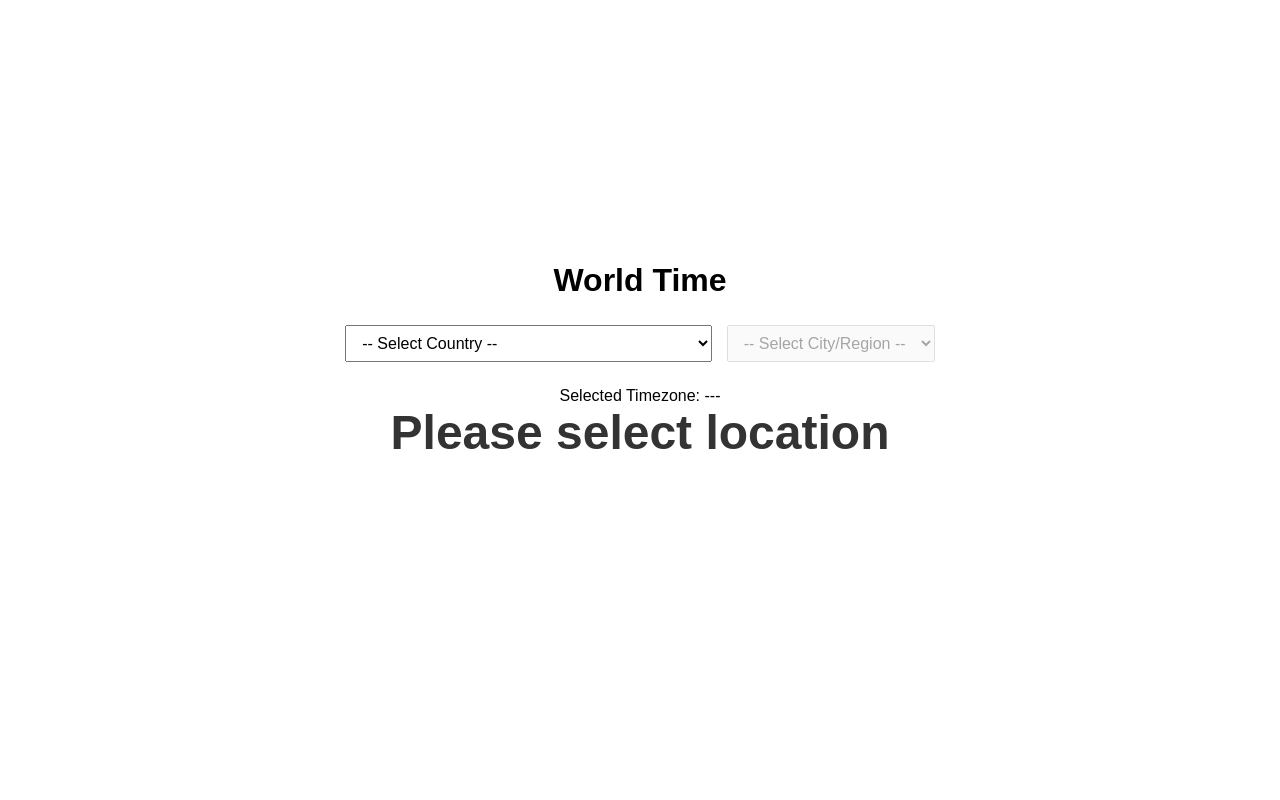
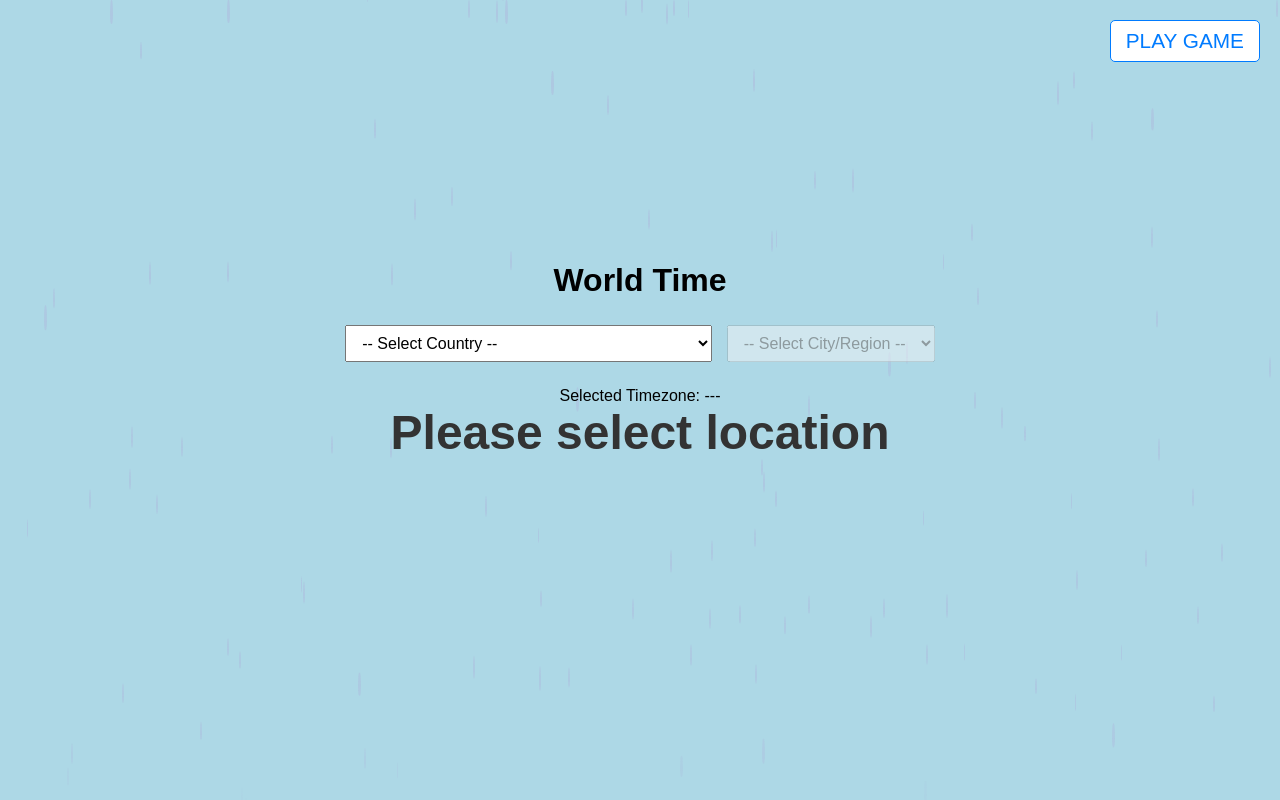
Before and after one commit to PantherPro20/Jules_Website, a Flask app: page / in a window 1280 px wide. Run offline with Flask 3, Linux system fonts and the light colour scheme.

Commit message:
feat: Add visual effects and Dino game page to Flask app
This commit introduces several new features to the Flask application:
1.  A light blue background for the main page.
2.  A falling raindrops animation effect on the main page.
3.  Integration of a placeholder Chrome Dino game on a separate page.

Detailed changes:
- **Visual Enhancements (`templates/index.html`):**
    - Set body background to light blue (`#add8e6`).
    - Implemented a falling raindrops effect using HTML, CSS, and
      JavaScript. This includes a dedicated container for the raindrops,
      CSS for their appearance and animation, and JS for dynamic
      creation and management.
- **Dino Game Integration:**
    - Created placeholder files and directory structure for the Dino game
      at `static/dino_game/` (including `script.js`, `style.css`, and
      empty image assets in `static/dino_game/assets/`). You
      will need to replace these with actual game files from the
      chosen repository (KarthikNedunchezhiyan/google-chrome-dino).
    - Created a new HTML page `templates/dino_game.html` dedicated to
      hosting the game. This page includes links to the game's static
      assets and a container for the game.
    - Added a new route `@app.route('/play_dino_game')` in `app.py`
      to serve `dino_game.html`.
    - Confirmed Flask's default static file serving will handle assets
      from the `static/` directory.
    - Added a "PLAY GAME" button to `templates/index.html` (top-right,
      fixed position) that links to the `/play_dino_game` page.
    - Removed any old JavaScript from `index.html` that was intended
      for a same-page Dino game display.

The application now has enhanced visuals and a dedicated (though
currently placeholder) page for the Dino game.

```diff
--- a/app.py
+++ b/app.py
@@ -43,6 +43,10 @@ def api_timezones_for_country(country_code):
     except KeyError:
         return jsonify(error="Invalid country code"), 404
 
+@app.route('/play_dino_game')
+def play_dino_game():
+    return render_template('dino_game.html')
+
 if __name__ == '__main__':
     # Note: When run with "flask run", it uses host/port from ENV vars or defaults.
     # For direct "python app.py" execution (not used by Docker typically):
--- /dev/null
+++ b/static/dino_game/style.css
@@ -0,0 +1,4 @@
+/* Placeholder for Dino Game styles from KarthikNedunchezhiyan/google-chrome-dino */
+/* Actual styles would be copied from the www/style.css of that repository */
+body { margin: 0; overflow: hidden; background-color: #f7f7f7; } /* Common for games */
+#game-container canvas { display: block; margin: 0 auto; } /* Assuming game runs in a canvas within game-container */
--- a/templates/index.html
+++ b/templates/index.html
@@ -14,10 +14,31 @@
             min-height: 90vh;
             margin: 0;
             text-align: center;
+            background-color: #add8e6; /* Added/Updated this line */
         }
         .content-wrapper {
             /* Basic wrapper if needed, can be empty if body handles all */
+            position: relative; /* Added to allow absolute positioning of children if needed, though button is fixed */
         }
+
+        #play-dino-button {
+            position: fixed;
+            top: 20px;
+            right: 20px;
+            font-size: 1.3em;
+            text-decoration: none;
+            color: #007bff;
+            background-color: white;
+            padding: 8px 15px;
+            border-radius: 5px;
+            border: 1px solid #007bff;
+            z-index: 1001;
+        }
+        #play-dino-button:hover {
+            background-color: #007bff;
+            color: white;
+        }
+
         #time-info-container {
             margin-top: 20px;
             margin-bottom: 20px;
@@ -33,10 +54,37 @@
             font-size: 1em;
             margin: 5px; /* Added some margin for better spacing */
         }
+
+        /* Raindrop styles */
+        .raindrop {
+            position: absolute;
+            background-color: rgba(174, 194, 224, 0.7); /* Light blue, semi-transparent - same as body or slightly different for effect */
+            /* For medium size, let's use a slightly larger base than before */
+            width: 2px;
+            height: 20px; /* Increased height for 'medium' feel */
+            border-radius: 50% 50% 50% 50% / 60% 60% 40% 40%; /* Teardrop shape */
+            animation: fall linear infinite;
+        }
+
+        @keyframes fall {
+            0% {
+                transform: translateY(-25px); /* Start further above screen */
+                opacity: 1;
+            }
+            90% {
+                opacity: 0.9; /* Start fading a bit earlier */
+            }
+            100% {
+                transform: translateY(100vh); /* Fall to bottom of viewport height */
+                opacity: 0;
+            }
+        }
     </style>
 </head>
 <body>
+    <div id="raindrop-container" style="position: fixed; top: 0; left: 0; width: 100%; height: 100%; z-index: -1; overflow: hidden; pointer-events: none;"></div>
     <div class="content-wrapper">
+        <a href="/play_dino_game" id="play-dino-button">PLAY GAME</a>
         <h1>World Time</h1>
 
         <div>
@@ -143,8 +191,46 @@
 
         document.addEventListener('DOMContentLoaded', () => {
             populateCountries();
+            initRain();
+            // Removed old dino game JS event listeners and related variables
         });
         setInterval(updateTime, 1000);
+
+        function createRaindrop() {
+            const container = document.getElementById('raindrop-container');
+            if (!container) return;
+
+            const drop = document.createElement('div');
+            drop.classList.add('raindrop');
+
+            drop.style.left = Math.random() * 100 + 'vw';
+
+            const fallDuration = Math.random() * 2 + 3; // Duration between 3s and 5s for medium speed
+            drop.style.animationDuration = fallDuration + 's';
+
+            drop.style.animationDelay = Math.random() * 4 + 's'; // Stagger start times
+
+            // Slightly vary raindrop dimensions for a more natural look
+            const randomHeight = Math.random() * 10 + 15; // Height between 15px and 25px for 'medium'
+            drop.style.height = randomHeight + 'px';
+            drop.style.width = (randomHeight / 10) + 'px'; // Maintain a reasonable aspect ratio for teardrops (e.g., 10:1 height:width)
+
+            container.appendChild(drop);
+
+            setTimeout(() => {
+                if (drop.parentNode === container) {
+                   container.removeChild(drop);
+                }
+            }, (fallDuration + parseFloat(drop.style.animationDelay || 0)) * 1000 + 100);
+        }
+
+        function initRain() {
+            const numberOfDrops = 120; // Adjust for desired density
+            for (let i = 0; i < numberOfDrops; i++) {
+                setTimeout(createRaindrop, Math.random() * 3000); // Stagger initial creation
+            }
+            setInterval(createRaindrop, 200); // Continuously add new drops (e.g., 5 per second)
+        }
     </script>
 </body>
 </html>
```
Also changed, not shown: static/dino_game/script.js (added, +25 -0 lines), templates/dino_game.html (added, +44 -0 lines), static/dino_game/assets/cloud.png (added), static/dino_game/assets/dino_sprite.png (added), static/dino_game/assets/gameover_text.png (added), static/dino_game/assets/ground_tile.png (added), static/dino_game/assets/obstacle_bird.png (added), static/dino_game/assets/obstacle_cactus_large.png (added), static/dino_game/assets/obstacle_cactus_small.png (added), static/dino_game/assets/restart_button.png (added).
